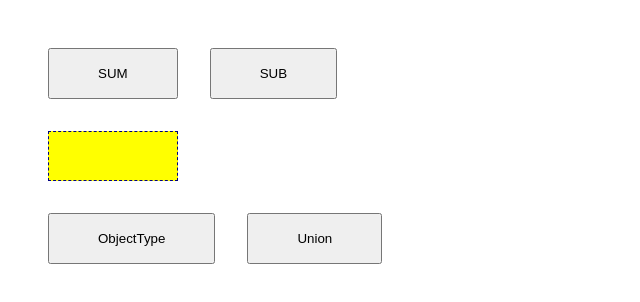
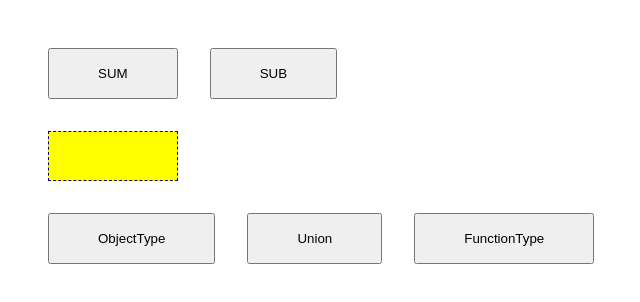
Before and after one commit to wmhsai/type-test-project, a React (Create React App) app: page / in a window 1280 px wide. Shown: the top 302 px of the page, without its empty margins (48-688 px from the left). Built offline with nearby package versions, Linux system fonts and the light colour scheme.

Commit message:
add function page to route

```diff
--- a/src/pages/Test.tsx
+++ b/src/pages/Test.tsx
@@ -66,6 +66,14 @@ const Test = () => {
       >
         Union
       </button>
+      <button
+        onClick={() => {
+          navigate("./FunctionType");
+        }}
+        className="btn"
+      >
+        FunctionType
+      </button>
     </div>
   );
 };
--- a/src/routes/MainRoutes.tsx
+++ b/src/routes/MainRoutes.tsx
@@ -1,4 +1,5 @@
 import { Route, Routes } from "react-router-dom";
+import FunctionType from "../pages/FunctionType";
 import ObjectType from "../pages/ObjectType";
 import Test from "../pages/Test";
 import Union from "../pages/Union";
@@ -9,6 +10,7 @@ const MainRoutes = () => {
       <Route path="/" element={<Test />} />
       <Route path="/ObjectType" element={<ObjectType />} />
       <Route path="/Union" element={<Union />} />
+      <Route path="/FunctionType" element={<FunctionType />} />
     </Routes>
   );
 };
```
